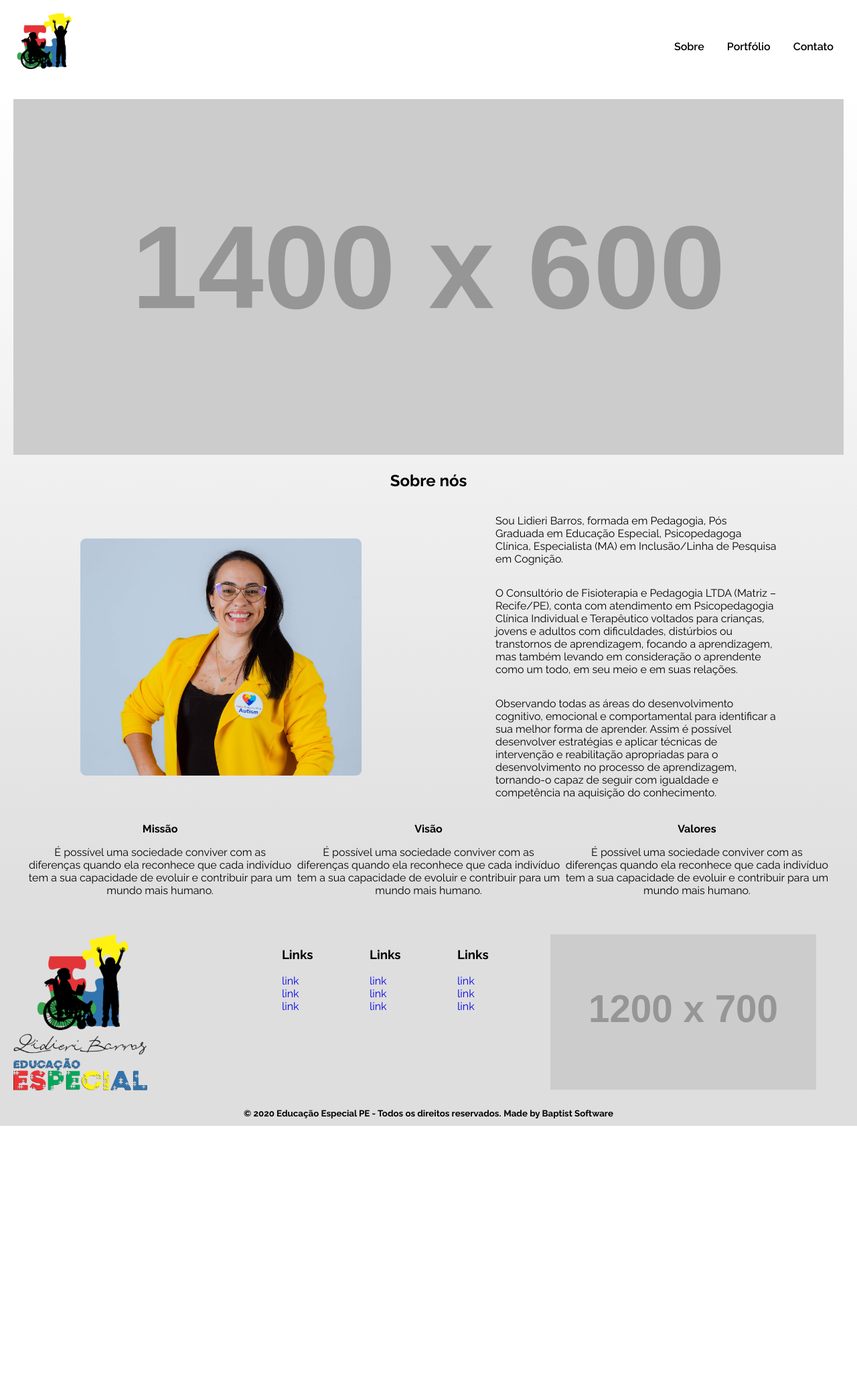
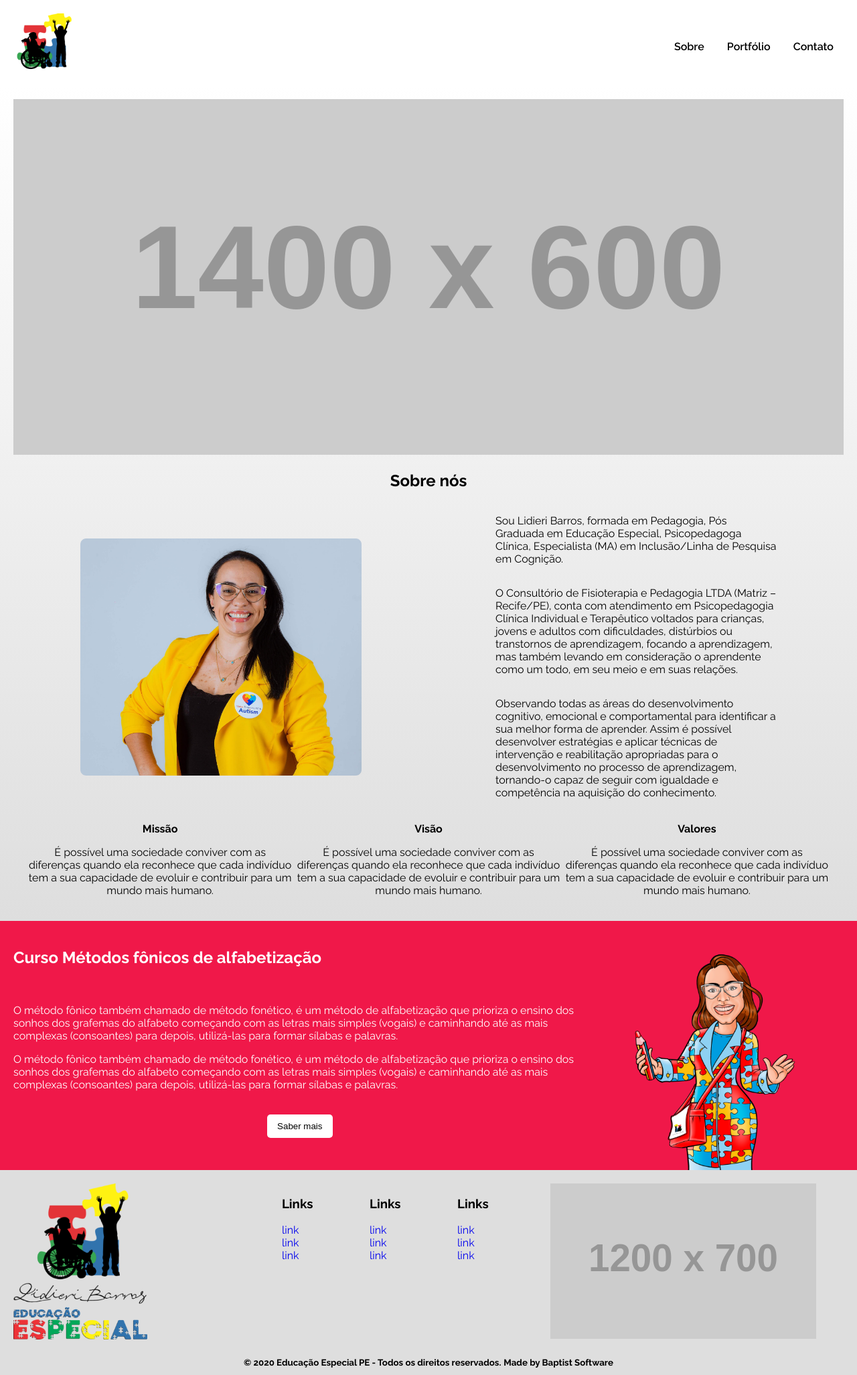
Before and after one commit to rannyeribaptist/educacao_especial, a Jekyll site: the page built from index.html, in a window 1280 px wide. Shown: the whole page at 67% size. Built offline with Jekyll 4.4.1, drawn with Linux system fonts in a browser that asks for light colours; a script that is not in the unit is left out; before the commit the page ends 1681 px from its top, so only the background shows below that.

Commit message:
course's section completed

```diff
--- /dev/null
+++ b/_sass/components/button.scss
@@ -0,0 +1,10 @@
+@import "variables";
+
+.button {
+  border: none;
+  border-radius: 5px;
+  padding: 10px 15px;
+
+  &--black { color: white}
+  @include colors("background-color");
+}
--- /dev/null
+++ b/_sass/components/course.scss
@@ -0,0 +1,33 @@
+@import "variables";
+
+.course {
+  background-color: $pink;
+  color: white;
+  overflow: hidden;
+
+  &__text {
+    @include breakpoint("medium") {
+      width: 69%;
+      display: inline-block;
+      vertical-align: top;
+    }
+    padding-bottom: 20px
+  }
+
+  &__image {
+    display: none;
+    @include breakpoint("medium") {
+      width: 30%;
+      height: auto;
+      display: inline;
+      margin-bottom: -4px;
+      vertical-align: bottom;
+    }
+  }
+
+  &__content {
+    padding: 20px;
+    @include breakpoint("limiter");
+    padding-bottom: 0
+  }
+}
--- a/assets/css/styles.scss
+++ b/assets/css/styles.scss
@@ -4,7 +4,9 @@
 @import "components/variables";
 @import "components/columns";
 @import "components/split";
+@import "components/button";
 @import "components/presentation";
+@import "components/course";
 @import "components/navbar";
 @import "components/footer";
 
--- a/index.html
+++ b/index.html
@@ -2,6 +2,7 @@
 layout: default
 ---
 
+<!-- Slider e apresentação -->
 <section class="presentation">
   <div class="presentation__content">
     <div class="presentation__slider">
@@ -41,3 +42,24 @@ layout: default
     </div>
   </div>
 </section>
+
+<!-- Curso métodos fônicos de ensino -->
+<section class="course">
+  <div class="course__content">
+
+    <div class="course__text">
+      <h1>Curso Métodos fônicos de alfabetização</h1>
+      <br>
+      <p>O método fônico também chamado de método fonético, é um método de alfabetização que prioriza o ensino dos sonhos dos grafemas do alfabeto começando com as letras mais simples (vogais) e caminhando até as mais complexas (consoantes) para depois, utilizá-las para formar sílabas e palavras.</p>
+      <p>O método fônico também chamado de método fonético, é um método de alfabetização que prioriza o ensino dos sonhos dos grafemas do alfabeto começando com as letras mais simples (vogais) e caminhando até as mais complexas (consoantes) para depois, utilizá-las para formar sílabas e palavras.</p>
+
+      <br>
+      <div class="text-center">
+        <a href="#">
+          <button class="button button--white" type="button" name="button">Saber mais</button>
+        </a>
+      </div>
+    </div>
+    <img class="course__image" src="assets/images/boneca.png" alt="caricatura-lidieri-barros">
+  </div>
+</section>
```
Also changed, not shown: assets/images/boneca.png (added), 2 other files.
